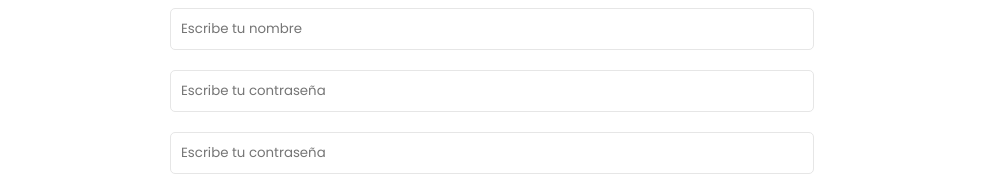
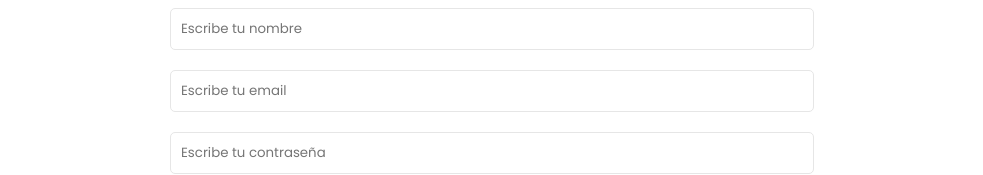
Before and after one commit to marcogg/tasks-fe, a React (Vite) app: page /register in a window 1280 px wide. Shown: the part 273-448 px from the top of the page, without its empty margins (148-1131 px from the left). Built offline with nearby package versions, Linux system fonts and the light colour scheme.

Commit message:
Register form change placeholder

```diff
--- a/src/pages/Register.jsx
+++ b/src/pages/Register.jsx
@@ -96,7 +96,7 @@ const Register = () => {
                 className='form-control'
                 id='email'
                 name='email'
-                placeholder='Escribe tu contraseña'
+                placeholder='Escribe tu email'
                 value={email}
                     onChange={onChange}
             />
```
